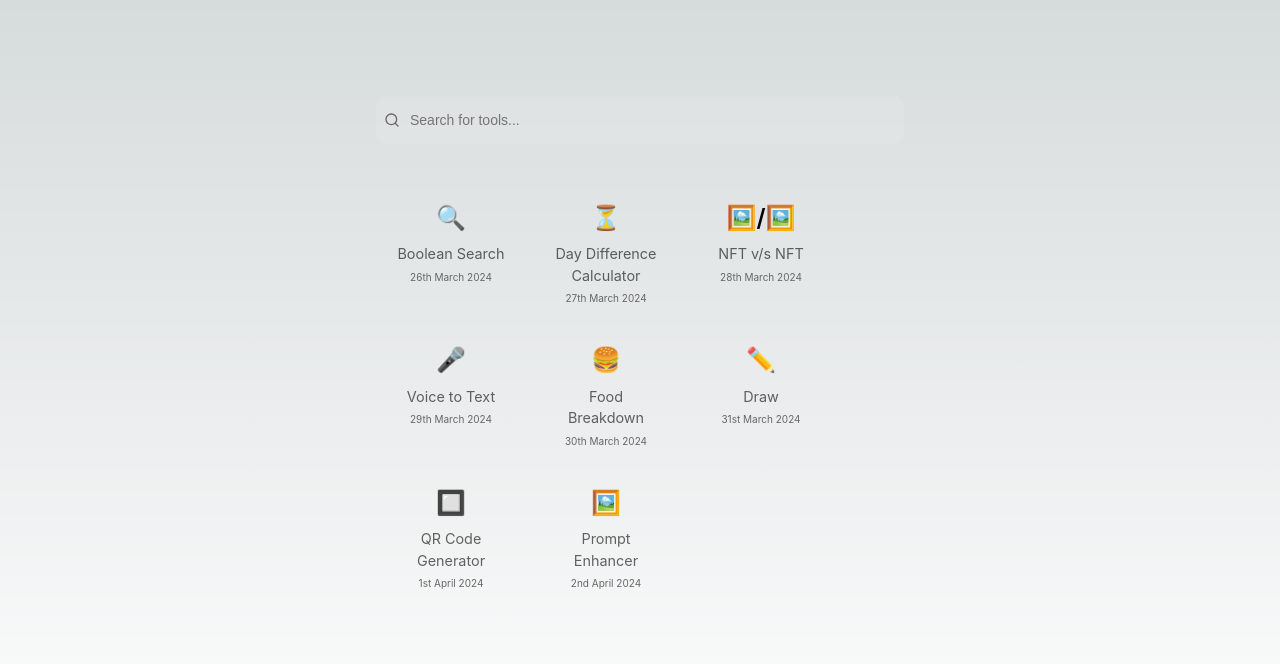
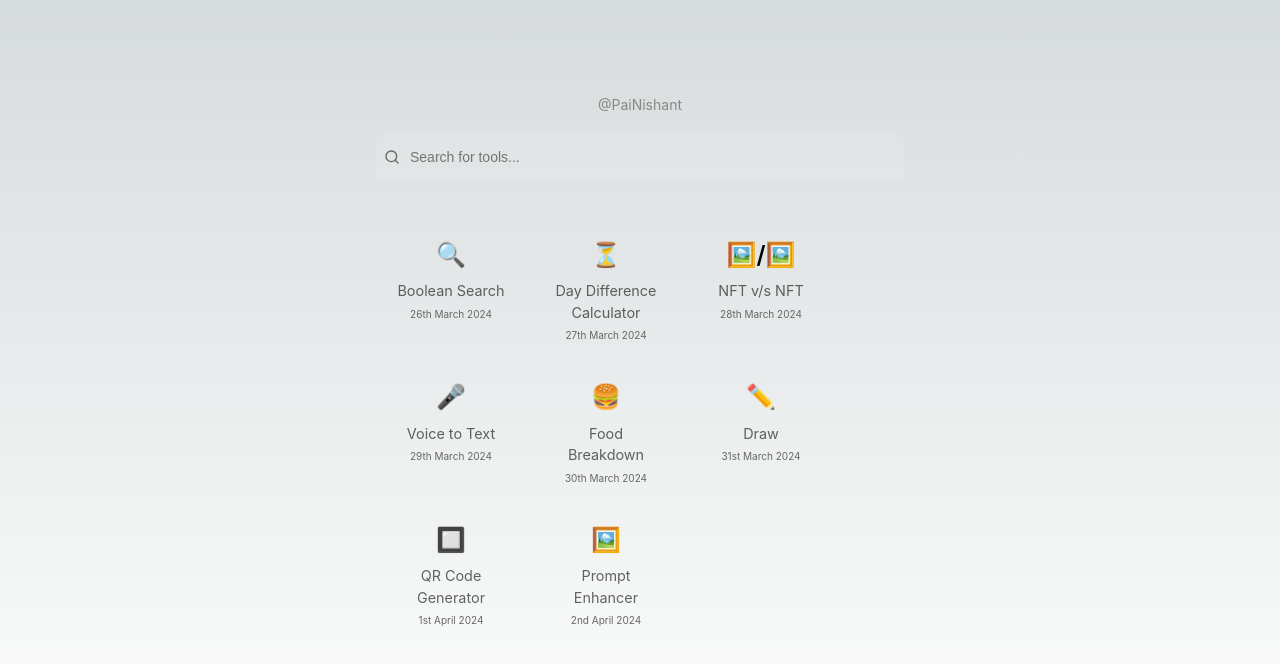
Before and after one commit to nishantrpai/tools.nishu.dev, a Next.js app: page / in a window 1280 px wide. Shown: the top 664 px of the page. Built offline with nearby package versions, Linux system fonts and the light colour scheme.

Commit message:
add twitter link on top

```diff
--- a/pages/index.js
+++ b/pages/index.js
@@ -86,6 +86,19 @@ export default function Home() {
         }}>
         </input> */}
         {/* create an input with search icon */}
+        {/* add twitter at the top */}
+        <a href='https://twitter.com/PaiNishant' style={{
+          top: '10px',
+          right: '10px',
+          color: '#888',
+          textDecoration: 'none',
+          fontSize: '14px',
+          marginBottom: '10px',
+        }}
+        target='_blank'
+        >
+          @PaiNishant
+          </a>
         <div className={styles.searchContainer}>
           <FiSearch className={styles.searchIcon} />
           <input className={styles.search} onChange={(e) => {
```
